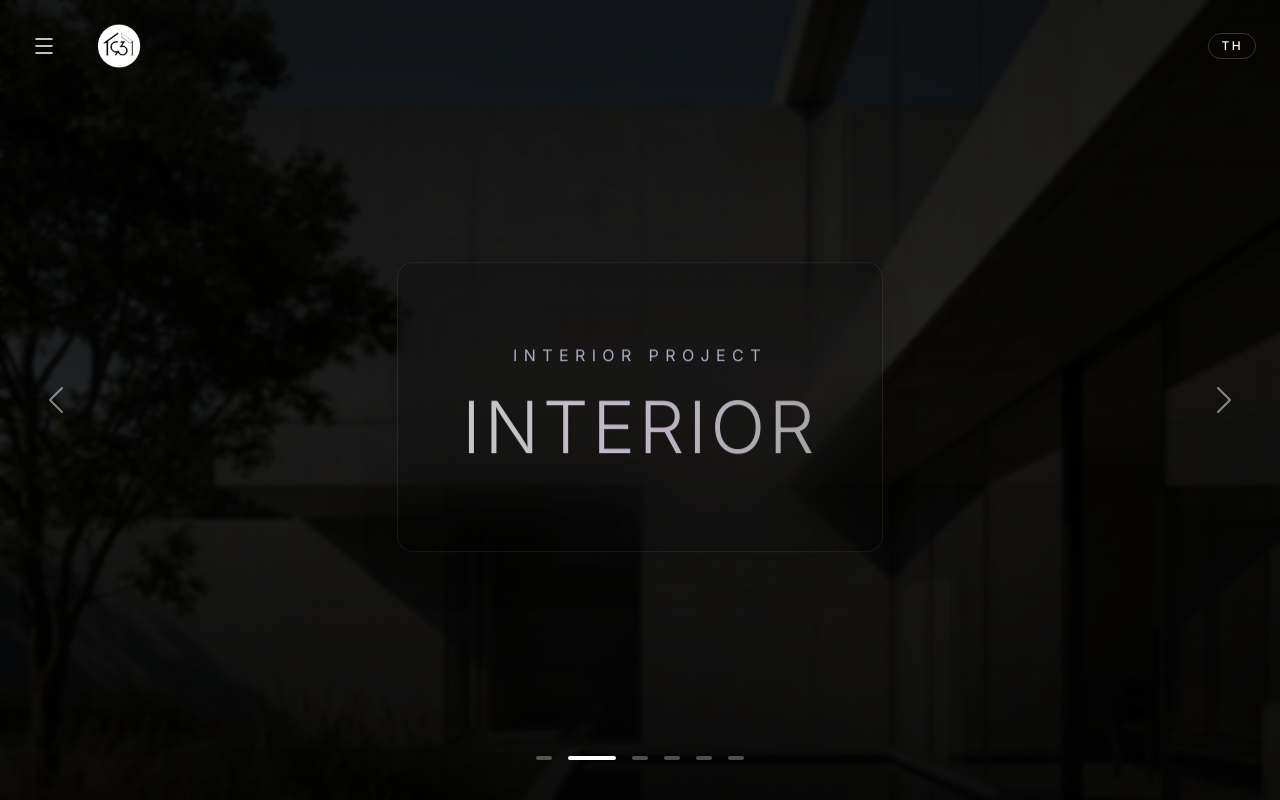
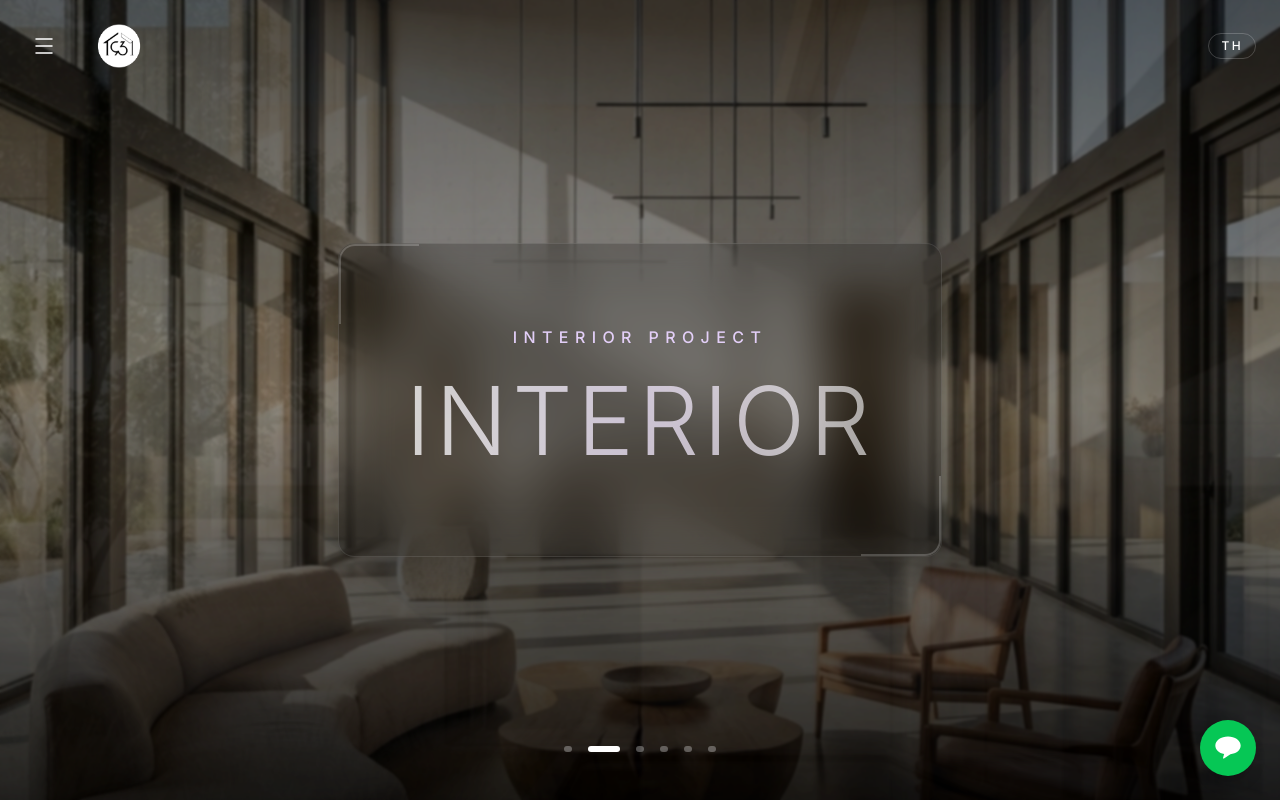
Before and after one commit to TanParanyou/1931-DESIGN, a Next.js app: page / in a window 1280 px wide. Shown: the top 800 px of the page. Built offline with nearby package versions, Linux system fonts and the light colour scheme.

Commit message:
refactor

```diff
--- a/src/app/layout.tsx
+++ b/src/app/layout.tsx
@@ -3,6 +3,7 @@ import { Inter } from "next/font/google";
 import "./globals.css";
 import { Header } from "@/components/layout/Header";
 import { Footer } from "@/components/layout/Footer";
+import { LineStickyButton } from "@/components/ui/LineStickyButton";
 
 const inter = Inter({ subsets: ["latin"] });
 
@@ -27,6 +28,7 @@ export default function RootLayout({
             {children}
           </main>
           <Footer />
+          <LineStickyButton />
         </Providers>
       </body>
     </html>
--- a/src/components/home/HeroSlider.tsx
+++ b/src/components/home/HeroSlider.tsx
@@ -51,10 +51,7 @@ const slides = [
     }
 ];
 
-const swipeConfidenceThreshold = 10000;
-const swipePower = (offset: number, velocity: number) => {
-    return Math.abs(offset) * velocity;
-};
+
 
 export const HeroSlider = () => {
     const [currentSlide, setCurrentSlide] = useState(0);
@@ -66,36 +63,16 @@ export const HeroSlider = () => {
         return () => clearInterval(timer);
     }, []);
 
-    const nextSlide = () => {
-        setCurrentSlide((prev) => (prev + 1) % slides.length);
-    };
-
-    const prevSlide = () => {
-        setCurrentSlide((prev) => (prev - 1 + slides.length) % slides.length);
-    };
-
     return (
         <div className="relative h-screen w-full overflow-hidden bg-black">
-            <AnimatePresence mode="wait">
+            <AnimatePresence mode="popLayout">
                 <motion.div
                     key={currentSlide}
-                    initial={{ opacity: 0, scale: 1.1 }}
-                    animate={{ opacity: 1, scale: 1, x: 0 }}
-                    exit={{ opacity: 0, x: 0 }}
-                    transition={{ duration: 1.5 }}
-                    drag="x"
-                    dragConstraints={{ left: 0, right: 0 }}
-                    dragElastic={1}
-                    onDragEnd={(e, { offset, velocity }) => {
-                        const swipe = swipePower(offset.x, velocity.x);
-
-                        if (swipe < -swipeConfidenceThreshold) {
-                            nextSlide();
-                        } else if (swipe > swipeConfidenceThreshold) {
-                            prevSlide();
-                        }
-                    }}
-                    className="absolute inset-0 cursor-grab active:cursor-grabbing"
+                    initial={{ opacity: 0, scale: 1.2 }}
+                    animate={{ opacity: 1, scale: 1 }}
+                    exit={{ opacity: 0 }}
+                    transition={{ duration: 2, ease: "easeOut" }}
+                    className="absolute inset-0"
                 >
                     <Image
                         src={slides[currentSlide].image}
@@ -105,54 +82,82 @@ export const HeroSlider = () => {
                         priority
                     />
                     {/* Gradient Overlay */}
-                    <div className="absolute inset-0 bg-gradient-to-b from-black/30 via-transparent to-black/60" />
-                    <div className="absolute inset-0 bg-black/20 backdrop-blur-[2px]" />
+                    <div className="absolute inset-0 bg-gradient-to-b from-black/40 via-transparent to-black/80" />
+                    <div className="absolute inset-0 bg-black/20 backdrop-blur-[1px]" />
                 </motion.div>
             </AnimatePresence>
 
             {/* Content */}
             <div className="absolute inset-0 flex flex-col justify-center items-center text-center text-white z-10 px-4 pointer-events-none">
+                <div className="glass px-8 py-12 md:px-16 md:py-20 rounded-2xl border-white/10 bg-black/30 backdrop-blur-md overflow-hidden relative">
+                    {/* Decorative Elements */}
+                    <div className="absolute top-0 left-0 w-20 h-20 border-t-2 border-l-2 border-white/20 rounded-tl-2xl" />
+                    <div className="absolute bottom-0 right-0 w-20 h-20 border-b-2 border-r-2 border-white/20 rounded-br-2xl" />
+
+                    <AnimatePresence mode="wait">
                         <motion.div
-                    key={`content-${currentSlide}`}
-                    initial={{ y: 30, opacity: 0 }}
-                    animate={{ y: 0, opacity: 1 }}
-                    transition={{ delay: 0.5, duration: 0.8 }}
-                    className="glass px-8 py-12 md:px-16 md:py-20 rounded-2xl border-white/10 bg-black/20"
+                            key={currentSlide}
+                            initial="hidden"
+                            animate="visible"
+                            exit="exit"
+                            variants={{
+                                hidden: { opacity: 0, y: 20 },
+                                visible: {
+                                    opacity: 1,
+                                    y: 0,
+                                    transition: { staggerChildren: 0.2 }
+                                },
+                                exit: { opacity: 0, y: -20, transition: { duration: 0.3 } }
+                            }}
                         >
-                    <h2 className="text-sm md:text-base tracking-[0.4em] uppercase mb-6 text-purple-200">
+                            <motion.h2
+                                variants={{
+                                    hidden: { opacity: 0, y: 20 },
+                                    visible: { opacity: 1, y: 0, transition: { duration: 0.8, ease: "easeOut" } }
+                                }}
+                                className="text-sm md:text-base tracking-[0.4em] uppercase mb-6 text-purple-200 font-medium"
+                            >
                                 {slides[currentSlide].subtitle}
-                    </h2>
-                    <h1 className="text-4xl md:text-6xl lg:text-7xl font-light tracking-wider mb-2 bg-clip-text text-transparent bg-gradient-to-r from-white via-purple-100 to-white/80">
+                            </motion.h2>
+                            <motion.h1
+                                variants={{
+                                    hidden: { opacity: 0, scale: 0.95 },
+                                    visible: { opacity: 1, scale: 1, transition: { duration: 0.8, ease: "easeOut" } }
+                                }}
+                                className="text-5xl md:text-7xl lg:text-8xl font-light tracking-wider mb-2 bg-clip-text text-transparent bg-gradient-to-r from-white via-purple-100 to-white/80"
+                            >
                                 {slides[currentSlide].title}
-                    </h1>
+                            </motion.h1>
                         </motion.div>
+                    </AnimatePresence>
+                </div>
             </div>
 
-            {/* Navigation Dots */}
-            <div className="absolute bottom-10 left-0 right-0 flex justify-center gap-4 z-20">
+            {/* Progress Bar & Navigation */}
+            <div className="absolute bottom-12 left-0 right-0 z-20 flex flex-col items-center gap-6">
+                {/* Progress Bar */}
+                {/* <div className="w-64 h-1 bg-white/20 rounded-full overflow-hidden">
+                    <motion.div
+                        key={currentSlide}
+                        initial={{ width: "0%" }}
+                        animate={{ width: "100%" }}
+                        transition={{ duration: 5, ease: "linear" }}
+                        className="h-full bg-white/80"
+                    />
+                </div> */}
+
+                {/* Dots */}
+                <div className="flex justify-center gap-4">
                     {slides.map((_, index) => (
                         <button
                             key={index}
                             onClick={() => setCurrentSlide(index)}
-                        className={`h-1 rounded-full transition-all duration-500 ${currentSlide === index ? 'bg-white w-12' : 'bg-white/30 w-4 hover:bg-white/60'
+                            className={`h-1.5 rounded-full transition-all duration-500 ${currentSlide === index ? 'bg-white w-8' : 'bg-white/30 w-2 hover:bg-white/60'
                                 }`}
                         />
                     ))}
                 </div>
-
-            {/* Arrows */}
-            <button
-                onClick={prevSlide}
-                className="absolute left-4 top-1/2 -translate-y-1/2 p-2 md:p-4 rounded-full hover:bg-white/10 text-white/50 hover:text-white transition-all z-20 group"
-            >
-                <ChevronLeft strokeWidth={1} className="w-8 h-8 md:w-12 md:h-12 group-hover:-translate-x-1 transition-transform" />
-            </button>
-            <button
-                onClick={nextSlide}
-                className="absolute right-4 top-1/2 -translate-y-1/2 p-2 md:p-4 rounded-full hover:bg-white/10 text-white/50 hover:text-white transition-all z-20 group"
-            >
-                <ChevronRight strokeWidth={1} className="w-8 h-8 md:w-12 md:h-12 group-hover:translate-x-1 transition-transform" />
-            </button>
+            </div>
         </div>
     );
 };
--- a/src/components/layout/Footer.tsx
+++ b/src/components/layout/Footer.tsx
@@ -1,6 +1,7 @@
 "use client";
+
 import React from 'react';
-import { Facebook, Instagram, Linkedin } from 'lucide-react';
+import { Facebook, Instagram } from 'lucide-react';
 import Link from 'next/link';
 import { useLanguage } from '@/lib/LanguageContext';
 
--- /dev/null
+++ b/src/components/ui/LineStickyButton.tsx
@@ -0,0 +1,34 @@
+"use client";
+
+import React from 'react';
+import Link from 'next/link';
+
+export const LineStickyButton = () => {
+    return (
+        <Link
+            href="https://lin.ee/ISQXqn6"
+            target="_blank"
+            rel="noopener noreferrer"
+            className="fixed bottom-6 right-6 z-50 flex items-center justify-center w-14 h-14 bg-[#06C755] rounded-full shadow-lg hover:scale-110 transition-transform duration-300 group"
+            aria-label="Contact us on LINE"
+        >
+            {/* LINE Logo SVG */}
+            <svg
+                viewBox="0 0 24 24"
+                fill="none"
+                xmlns="http://www.w3.org/2000/svg"
+                className="w-8 h-8 text-white"
+            >
+                <path
+                    d="M21.5 10.1C21.5 6.4 17.2 3.4 12 3.4C6.8 3.4 2.5 6.4 2.5 10.1C2.5 13.2 5.2 15.8 9.1 16.5L8.3 19.3C8.1 19.8 8.6 20.2 9 19.9L13.8 16.6C18.2 16.3 21.5 13.5 21.5 10.1Z"
+                    fill="currentColor"
+                />
+            </svg>
+
+            {/* Tooltip/Label (Optional - can be removed if just icon is preferred) */}
+            <span className="absolute right-full mr-3 bg-white text-black text-xs font-medium py-1 px-2 rounded opacity-0 group-hover:opacity-100 transition-opacity duration-300 pointer-events-none whitespace-nowrap">
+                Contact us
+            </span>
+        </Link>
+    );
+};
```
Lines whose indentation alone changed are shown as unchanged.
